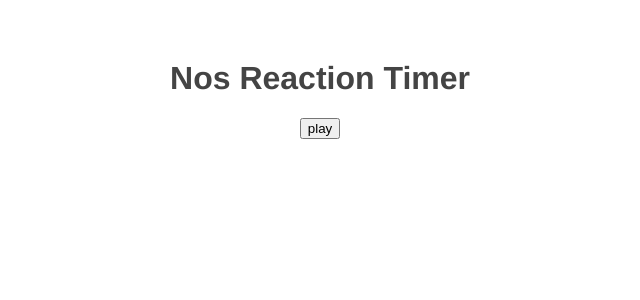
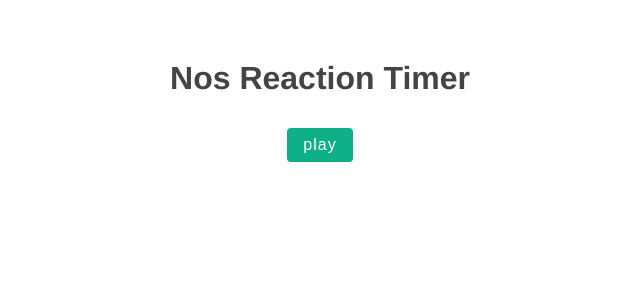
Before and after one commit to MuhammadHafijur/reaction-timer, a Vue app: page / in a window 1280 px wide. Shown: the top 300 px of the page, without its empty margins (320-960 px from the left). Built offline with nearby package versions, Linux system fonts and the light colour scheme.

Commit message:
:sparkles: feat: Reank and finishing touches

```diff
--- a/src/App.vue
+++ b/src/App.vue
@@ -48,4 +48,19 @@
   color: #444;
   margin-top: 60px;
 }
+button{
+  background: #0faf87;
+  color: white;
+  border: none;
+  padding: 8px 16px;
+  border-radius: 4px;
+  font-size: 16px;
+  letter-spacing: 1px;
+  cursor: pointer;
+  margin: 10px;
+}
+button[disabled]{
+  opacity: 0.2;
+  cursor: not-allowed;
+}
 </style>
--- a/src/components/Results.vue
+++ b/src/components/Results.vue
@@ -1,6 +1,7 @@
 <template>
     <div>
-        <p>Your reaction time {{ score }} ms</p>
+        <p>Reeaction time - {{ score }} ms</p>
+        <p class="rank">{{ rank }}</p>
     </div>
 </template>
 
@@ -8,8 +9,26 @@
  export default {
     props: ["score"],
     data(){
-        return {}
-
+        return {
+            rank: null
+        }
+    },
+    mounted(){
+        if(this.score < 250){
+            this.rank = 'Nos Fingers'
+        } else if (this.score < 400){
+            this.rank = 'Rapid Reflexes'
+        } else {
+            this.rank = 'Snail pace..'
+        }
     }
  }
 </script>
+
+<style>
+.rank {
+    font-size: 1.4rem;
+    color: #0faf87;
+    font-weight: bold;
+}
+</style>
```
